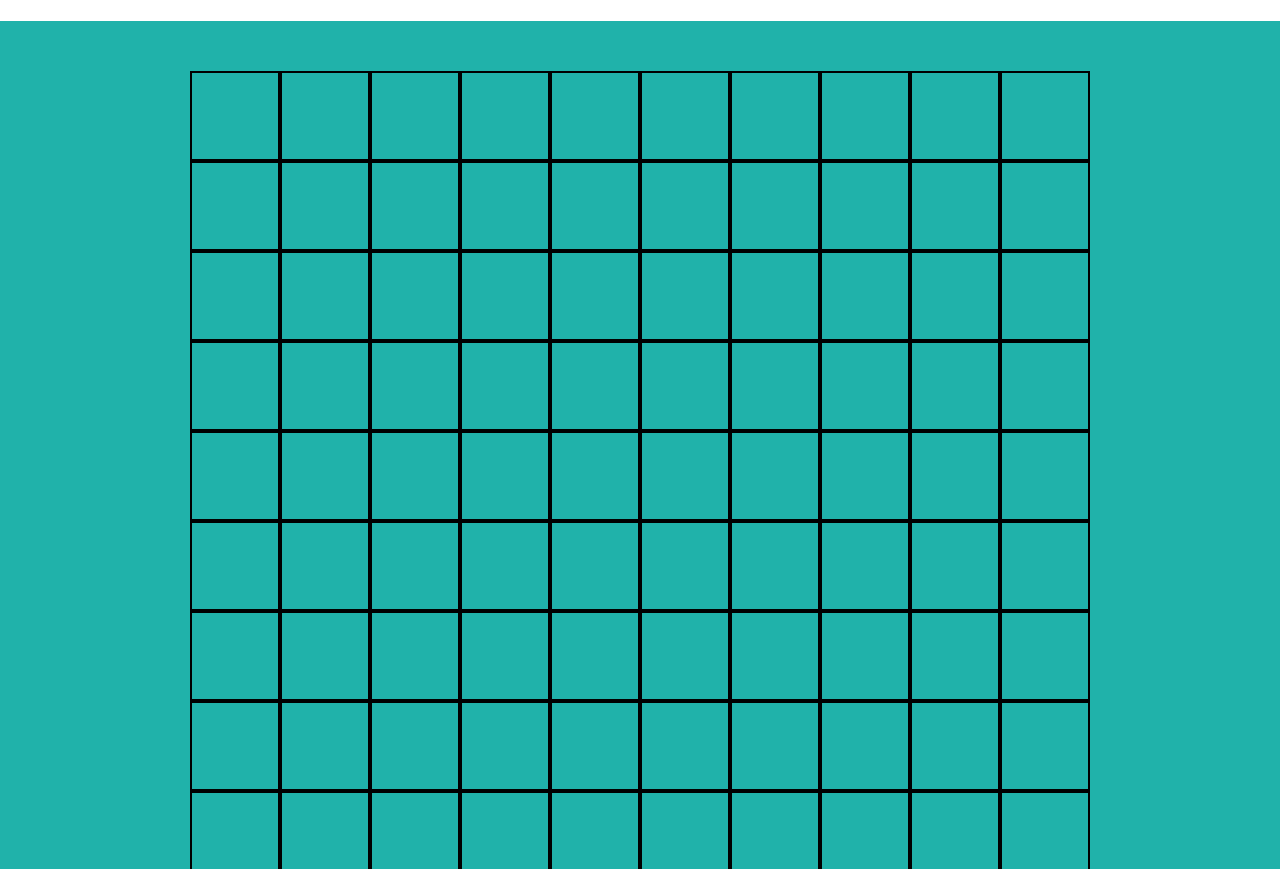
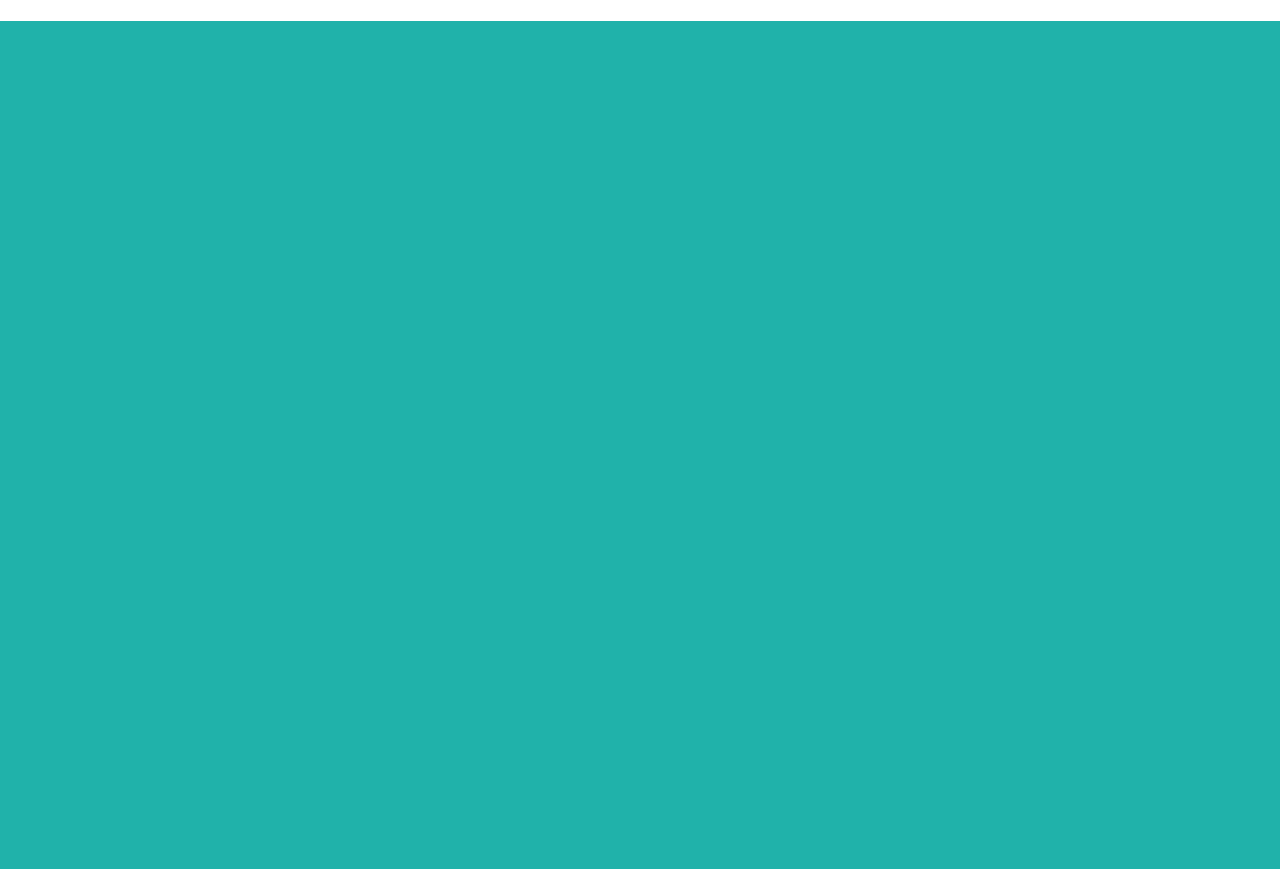
Before and after one commit to ManuelTano/js-campominato-grid, a plain HTML site: page index.html in a window 1280 px wide. Shown: the part 83-952 px from the top of the page. Drawn offline with nearby package versions, Linux system fonts and the light colour scheme.

Commit message:
MILESTONE 2

```diff
--- a/index.html
+++ b/index.html
@@ -37,106 +37,6 @@
     <section id="cyan">
     <div class="container">
         <div id="griglia">
-            <div class="cell"></div>
-            <div class="cell"></div>
-            <div class="cell"></div>
-            <div class="cell"></div>
-            <div class="cell"></div>
-            <div class="cell"></div>
-            <div class="cell"></div>
-            <div class="cell"></div>
-            <div class="cell"></div>
-            <div class="cell"></div>
-            <div class="cell"></div>
-            <div class="cell"></div>
-            <div class="cell"></div>
-            <div class="cell"></div>
-            <div class="cell"></div>
-            <div class="cell"></div>
-            <div class="cell"></div>
-            <div class="cell"></div>
-            <div class="cell"></div>
-            <div class="cell"></div>
-            <div class="cell"></div>
-            <div class="cell"></div>
-            <div class="cell"></div>
-            <div class="cell"></div>
-            <div class="cell"></div>
-            <div class="cell"></div>
-            <div class="cell"></div>
-            <div class="cell"></div>
-            <div class="cell"></div>
-            <div class="cell"></div>
-            <div class="cell"></div>
-            <div class="cell"></div>
-            <div class="cell"></div>
-            <div class="cell"></div>
-            <div class="cell"></div>
-            <div class="cell"></div>
-            <div class="cell"></div>
-            <div class="cell"></div>
-            <div class="cell"></div>
-            <div class="cell"></div>
-            <div class="cell"></div>
-            <div class="cell"></div>
-            <div class="cell"></div>
-            <div class="cell"></div>
-            <div class="cell"></div>
-            <div class="cell"></div>
-            <div class="cell"></div>
-            <div class="cell"></div>
-            <div class="cell"></div>
-            <div class="cell"></div>
-            <div class="cell"></div>
-            <div class="cell"></div>
-            <div class="cell"></div>
-            <div class="cell"></div>
-            <div class="cell"></div>
-            <div class="cell"></div>
-            <div class="cell"></div>
-            <div class="cell"></div>
-            <div class="cell"></div>
-            <div class="cell"></div>
-            <div class="cell"></div>
-            <div class="cell"></div>
-            <div class="cell"></div>
-            <div class="cell"></div>
-            <div class="cell"></div>
-            <div class="cell"></div>
-            <div class="cell"></div>
-            <div class="cell"></div>
-            <div class="cell"></div>
-            <div class="cell"></div>
-            <div class="cell"></div>
-            <div class="cell"></div>
-            <div class="cell"></div>
-            <div class="cell"></div>
-            <div class="cell"></div>
-            <div class="cell"></div>
-            <div class="cell"></div>
-            <div class="cell"></div>
-            <div class="cell"></div>
-            <div class="cell"></div>
-            <div class="cell"></div>
-            <div class="cell"></div>
-            <div class="cell"></div>
-            <div class="cell"></div>
-            <div class="cell"></div>
-            <div class="cell"></div>
-            <div class="cell"></div>
-            <div class="cell"></div>
-            <div class="cell"></div>
-            <div class="cell"></div>
-            <div class="cell"></div>
-            <div class="cell"></div>
-            <div class="cell"></div>
-            <div class="cell"></div>
-            <div class="cell"></div>
-            <div class="cell"></div>
-            <div class="cell"></div>
-            <div class="cell"></div>
-            <div class="cell"></div>
-            <div class="cell"></div>
         </div>
     </div>
     </section>
--- a/js/script.js
+++ b/js/script.js
@@ -1,5 +1,26 @@
 // L'utente clicca su un bottone che genererà una griglia di gioco quadrata.
-//Ogni cella ha un numero progressivo, da 1 a 100.
+// Ogni cella ha un numero progressivo, da 1 a 100.
 // Ci saranno quindi 10 caselle per ognuna delle 10 righe.
 // Quando l'utente clicca su ogni cella, la cella cliccata si colora di azzurro
 // ed emetto un messaggio in console con il numero della cella cliccata.
+
+const grid = document.getElementById('griglia');
+
+function createCell () {
+    const cell = document.createElement ('div');
+    cell.className = 'cell';
+    return cell;
+}
+
+const rows = 10;
+const cells = 10;
+const totalCell = rows * cells;
+
+const button = document.getElementById('play');
+
+button.addEventListener('click', function() {
+    for (let i = 1; i <= totalCell; i++ ) {
+        const cella =  createCell();
+        grid.appendChild(cella);
+    }
+})
```
